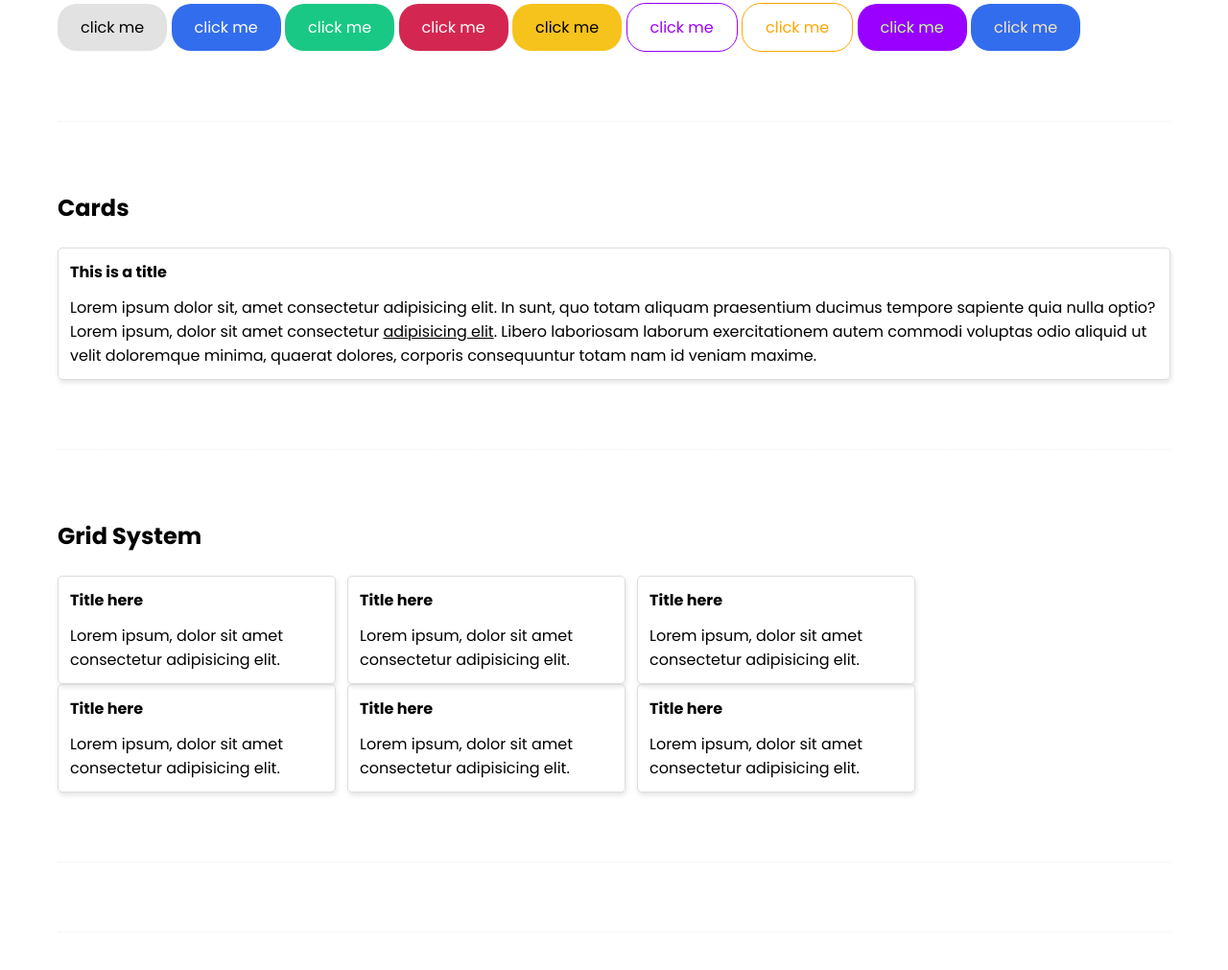
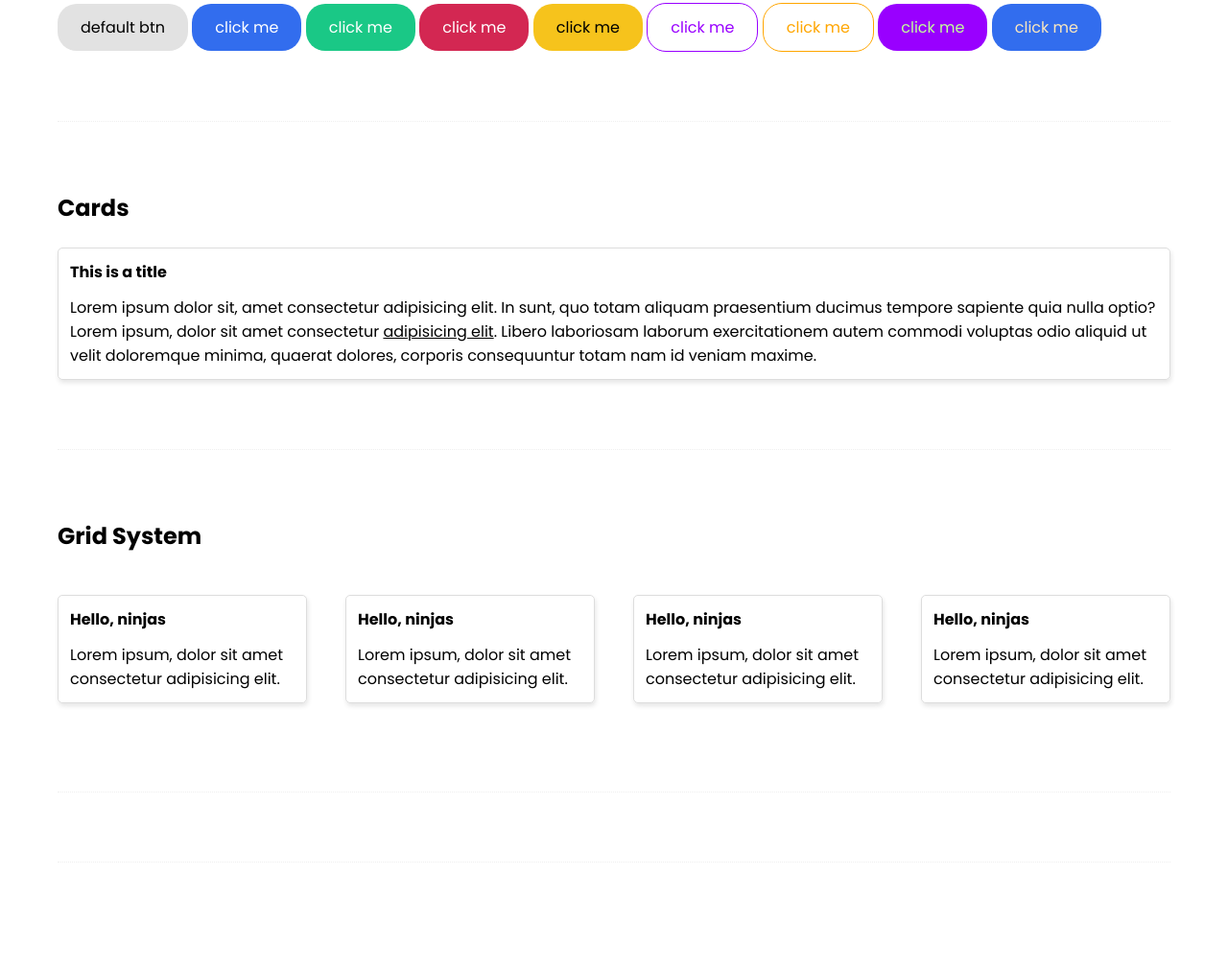
Before and after one commit to Lakorthus/sass-easy, a website: page index.html in a window 1280 px wide. Shown: the part 837-1848 px from the top of the page at 96% size. After the commit the page ends 1808 px from the top, so only its background shows below. Drawn offline with Linux system fonts and the light colour scheme.

Commit message:
Grid pt-II

```diff
--- a/caimito/_grid.scss
+++ b/caimito/_grid.scss
@@ -1,6 +1,13 @@
 @use "sass:math";
 
 $grid-columns: 12;
+$grid-gaps: (
+  "0": 0,
+  "1": 10px,
+  "2": 20px,
+  "3": 30px,
+);
+$layout-values: flex-start, flex-end, center, space-between, space-around;
 
 // base layout classes
 .container {
@@ -15,6 +22,24 @@ $grid-columns: 12;
   flex-flow: row wrap;
 }
 
+// grid gaps
+@each $key, $val in $grid-gaps {
+  .gap-#{$key} > * {
+    padding: $val;
+  }
+  .gap-#{$key} {
+    margin-left: -$val;
+    margin-right: -$val;
+  }
+}
+
+// justify content classes
+@each $val in $layout-values {
+  .justify-#{$val} {
+    justify-content: $val;
+  }
+}
+
 // col classes
 @include xs {
   @for $i from 1 through $grid-columns {
@@ -25,7 +50,6 @@ $grid-columns: 12;
     }
   }
 }
-
 @include sm {
   @for $i from 1 through $grid-columns {
     .col-#{$i}-sm {
@@ -35,7 +59,6 @@ $grid-columns: 12;
     }
   }
 }
-
 @include md {
   @for $i from 1 through $grid-columns {
     .col-#{$i}-md {
@@ -45,7 +68,6 @@ $grid-columns: 12;
     }
   }
 }
-
 @include lg {
   @for $i from 1 through $grid-columns {
     .col-#{$i}-lg {
@@ -55,7 +77,6 @@ $grid-columns: 12;
     }
   }
 }
-
 @include xl {
   @for $i from 1 through $grid-columns {
     .col-#{$i}-xl {
--- a/index.html
+++ b/index.html
@@ -67,7 +67,7 @@
 
       <!-- buttons -->
       <h2 class="mb-2">Buttons</h2>
-      <a href="#" class="btn">click me</a>
+      <a href="#" class="btn">default btn</a>
       <a href="#" class="btn-primary text-white">click me</a>
       <a href="#" class="btn-secondary text-white">click me</a>
       <a href="#" class="btn-error text-white">click me</a>
@@ -102,50 +102,34 @@
 
       <!-- grid system -->
       <h2 class="mb-2">Grid System</h2>
-      <div class="row">
-        <div class="col-12-xs col-5-sm col-3-xl mr-1">
+      <div class="row gap-2 justify-center">
+        <div class="col-12-xs col-5-sm col-3-xl">
           <div class="card">
-            <h3 class="card-title">Title here</h3>
+            <h3 class="card-title">Hello, ninjas</h3>
             <p class="card-body">
               Lorem ipsum, dolor sit amet consectetur adipisicing elit.
             </p>
           </div>
         </div>
-        <div class="col-12-xs col-5-sm col-3-xl mr-1">
+        <div class="col-12-xs col-5-sm col-3-xl">
           <div class="card">
-            <h3 class="card-title">Title here</h3>
+            <h3 class="card-title">Hello, ninjas</h3>
             <p class="card-body">
               Lorem ipsum, dolor sit amet consectetur adipisicing elit.
             </p>
           </div>
         </div>
-        <div class="col-12-xs col-5-sm col-3-xl mr-1">
+        <div class="col-12-xs col-5-sm col-3-xl">
           <div class="card">
-            <h3 class="card-title">Title here</h3>
+            <h3 class="card-title">Hello, ninjas</h3>
             <p class="card-body">
               Lorem ipsum, dolor sit amet consectetur adipisicing elit.
             </p>
           </div>
         </div>
-        <div class="col-12-xs col-5-sm col-3-xl mr-1">
+        <div class="col-12-xs col-5-sm col-3-xl">
           <div class="card">
-            <h3 class="card-title">Title here</h3>
-            <p class="card-body">
-              Lorem ipsum, dolor sit amet consectetur adipisicing elit.
-            </p>
-          </div>
-        </div>
-        <div class="col-12-xs col-5-sm col-3-xl mr-1">
-          <div class="card">
-            <h3 class="card-title">Title here</h3>
-            <p class="card-body">
-              Lorem ipsum, dolor sit amet consectetur adipisicing elit.
-            </p>
-          </div>
-        </div>
-        <div class="col-12-xs col-5-sm col-3-xl mr-1">
-          <div class="card">
-            <h3 class="card-title">Title here</h3>
+            <h3 class="card-title">Hello, ninjas</h3>
             <p class="card-body">
               Lorem ipsum, dolor sit amet consectetur adipisicing elit.
             </p>
```
Also changed, not shown: public/index.css.
